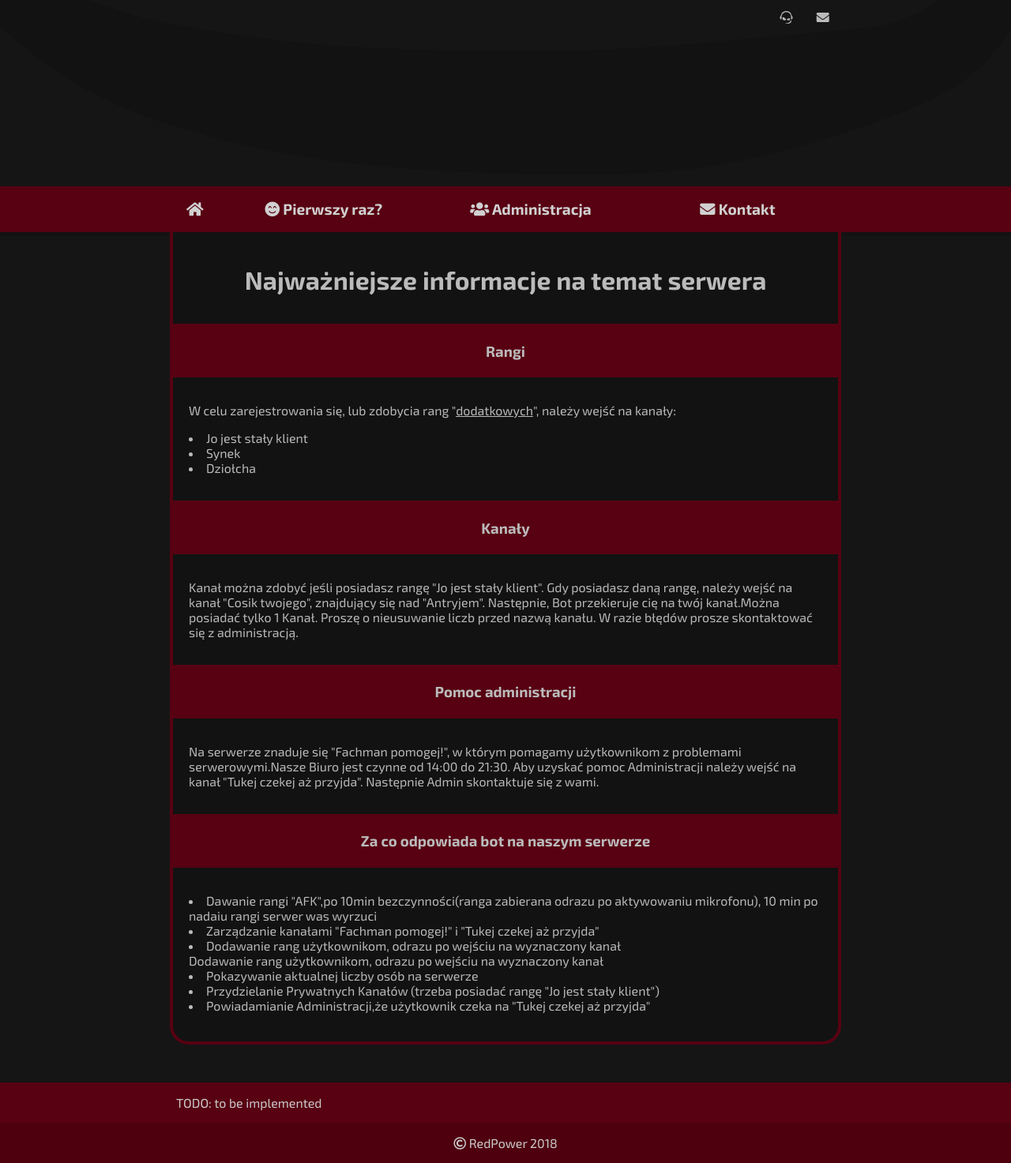
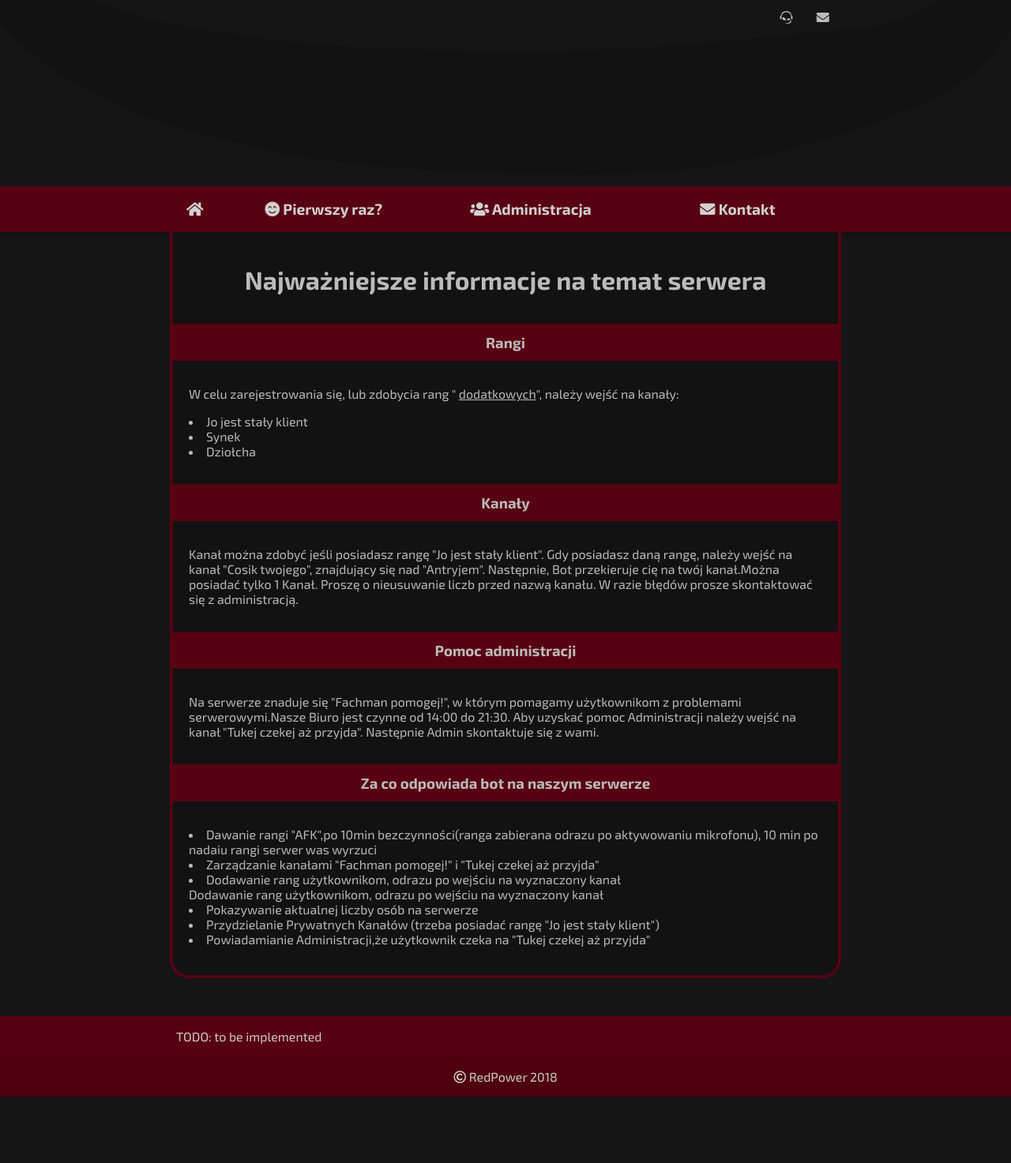
Before and after one commit to scooredmars/strona, a Jekyll site: the page built from pages/sub/pierwszy-raz-tutaj.html, in a window 1280 px wide. Shown: the whole page at 79% size. Built offline with Jekyll 4.4.1, drawn with Linux system fonts in a browser that asks for light colours; nearby versions of some CDN libraries; after the commit the page ends 1389 px from its top, so only the background shows below that.

Commit message:
Clear this bullshit and format code properly ;)

```diff
--- a/pages/sub/pierwszy-raz-tutaj.html
+++ b/pages/sub/pierwszy-raz-tutaj.html
@@ -12,11 +12,13 @@
 </div>
 
 <div class="message">
-			<center><p><h3>Rangi</h3></p></center>
+	<h3 class="centered">Rangi</h3>
 </div>
+
 <div class="content">
 	<p>
-		W celu zarejestrowania się, lub zdobycia rang "<u>dodatkowych</u>", należy wejść na kanały: </br>
+		W celu zarejestrowania się, lub zdobycia rang "
+		<u>dodatkowych</u>", należy wejść na kanały: </br>
 		<li>Jo jest stały klient</li>
 		<li>Synek</li>
 		<li>Dziołcha</li>
@@ -24,32 +26,40 @@
 </div>
 
 <div class="message">
-			<center><p><h3>Kanały</h3></p></center>
+	<h3 class="centered">Kanały</h3>
 </div>
+
 <div class="content">
 	<p>
-		Kanał można zdobyć jeśli posiadasz rangę "Jo jest stały klient". Gdy posiadasz daną rangę, należy wejść na kanał "Cosik twojego", znajdujący się nad "Antryjem". Następnie, Bot przekieruje cię na twój kanał.Można posiadać tylko 1 Kanał. Proszę o nieusuwanie liczb przed nazwą kanału.
-		W razie błędów prosze skontaktować się z administracją.
+		Kanał można zdobyć jeśli posiadasz rangę "Jo jest stały klient". Gdy posiadasz daną rangę, należy wejść na kanał "Cosik twojego",
+		znajdujący się nad "Antryjem". Następnie, Bot przekieruje cię na twój kanał.Można posiadać tylko 1 Kanał. Proszę o nieusuwanie
+		liczb przed nazwą kanału. W razie błędów prosze skontaktować się z administracją.
 	</p>
 </div>
 
 <div class="message">
-		<center><p><h3>Pomoc administracji</h3></p></center>
+	<h3 class="centered">Pomoc administracji</h3>
 </div>
+
 <div class="content">
 	<p>
-		Na serwerze znaduje się "Fachman pomogej!", w którym pomagamy użytkownikom z problemami serwerowymi.Nasze Biuro jest czynne od 14:00 do 21:30. Aby uzyskać pomoc Administracji należy wejść na kanał "Tukej czekej aż przyjda". Następnie Admin skontaktuje się z wami.
+		Na serwerze znaduje się "Fachman pomogej!", w którym pomagamy użytkownikom z problemami serwerowymi.Nasze Biuro jest czynne
+		od 14:00 do 21:30. Aby uzyskać pomoc Administracji należy wejść na kanał "Tukej czekej aż przyjda". Następnie Admin skontaktuje
+		się z wami.
 	</p>
 </div>
 
 <div class="message">
-		<center><p><h3>Za co odpowiada bot na naszym serwerze</h3></p></center>
+	<h3 class="centered">Za co odpowiada bot na naszym serwerze</h3>
 </div>
+
 <div class="content">
 	<p>
-		<li>Dawanie rangi "AFK",po 10min bezczynności(ranga zabierana odrazu po aktywowaniu mikrofonu), 10 min po nadaiu rangi serwer was wyrzuci</li>
+		<li>Dawanie rangi "AFK",po 10min bezczynności(ranga zabierana odrazu po aktywowaniu mikrofonu), 10 min po nadaiu rangi serwer
+			was wyrzuci</li>
 		<li>Zarządzanie kanałami "Fachman pomogej!" i "Tukej czekej aż przyjda"</li>
-		<li>Dodawanie rang użytkownikom, odrazu po wejściu na wyznaczony kanał</li>Dodawanie rang użytkownikom, odrazu po wejściu na wyznaczony kanał
+		<li>Dodawanie rang użytkownikom, odrazu po wejściu na wyznaczony kanał</li>Dodawanie rang użytkownikom, odrazu po wejściu na
+		wyznaczony kanał
 		<li>Pokazywanie aktualnej liczby osób na serwerze</li>
 		<li>Przydzielanie Prywatnych Kanałów (trzeba posiadać rangę "Jo jest stały klient")</li>
 		<li>Powiadamianie Administracji,że użytkownik czeka na "Tukej czekej aż przyjda"</li>
```
Lines whose indentation alone changed are shown as unchanged.
